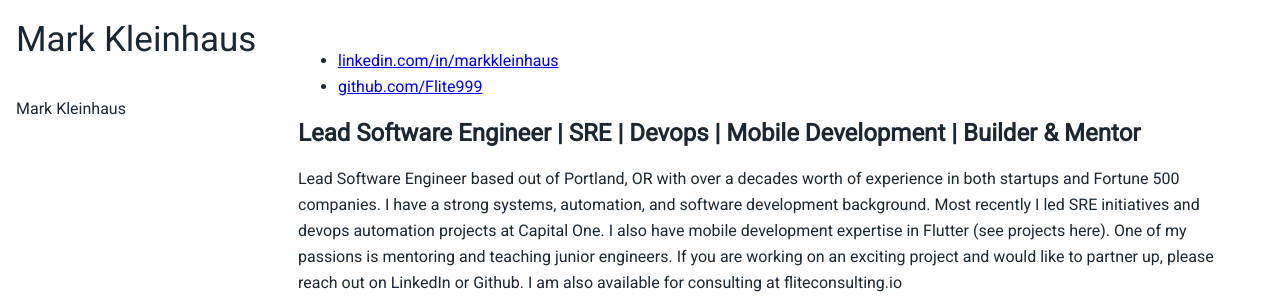
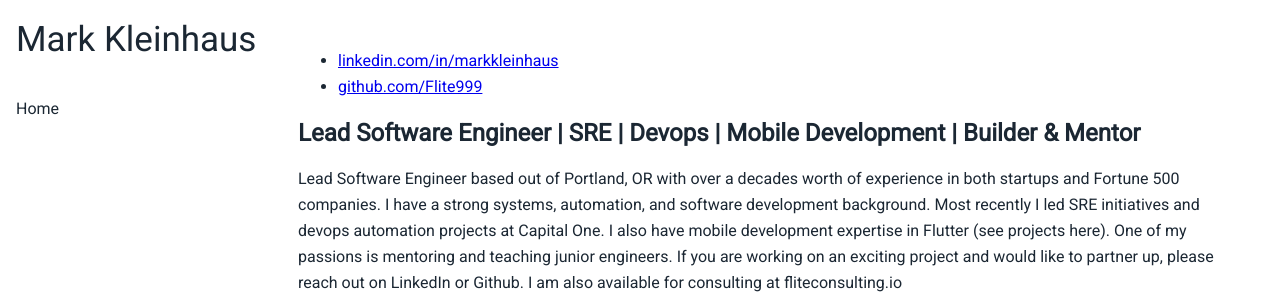
Before and after one commit to Flite999/markkleinhaus, a Django app: page / in a window 1280 px wide. Shown: the top 300 px of the page. Run offline with Django 3.2, Linux system fonts and the light colour scheme.

Commit message:
fix head

```diff
--- a/blogapp/templates/base.html
+++ b/blogapp/templates/base.html
@@ -15,7 +15,7 @@
             </div>
             <nav>
                 <ul>
-                    <li><a href="{% url 'home' %}">Mark Kleinhaus</a></li>
+                    <li><a href="{% url 'home' %}">Home</a></li>
                     <!-- Add more navigation links here -->
                 </ul>
             </nav>
--- a/blogapp/templates/home.html
+++ b/blogapp/templates/home.html
@@ -1,7 +1,7 @@
 <!-- blogapp/templates/home.html -->
 {% extends 'base.html' %}
 
-{% block title %}Home{% endblock %}
+{% block title %}Mark Kleinhaus{% endblock %}
 
 {% block content %}
 <div class="resume">
```
